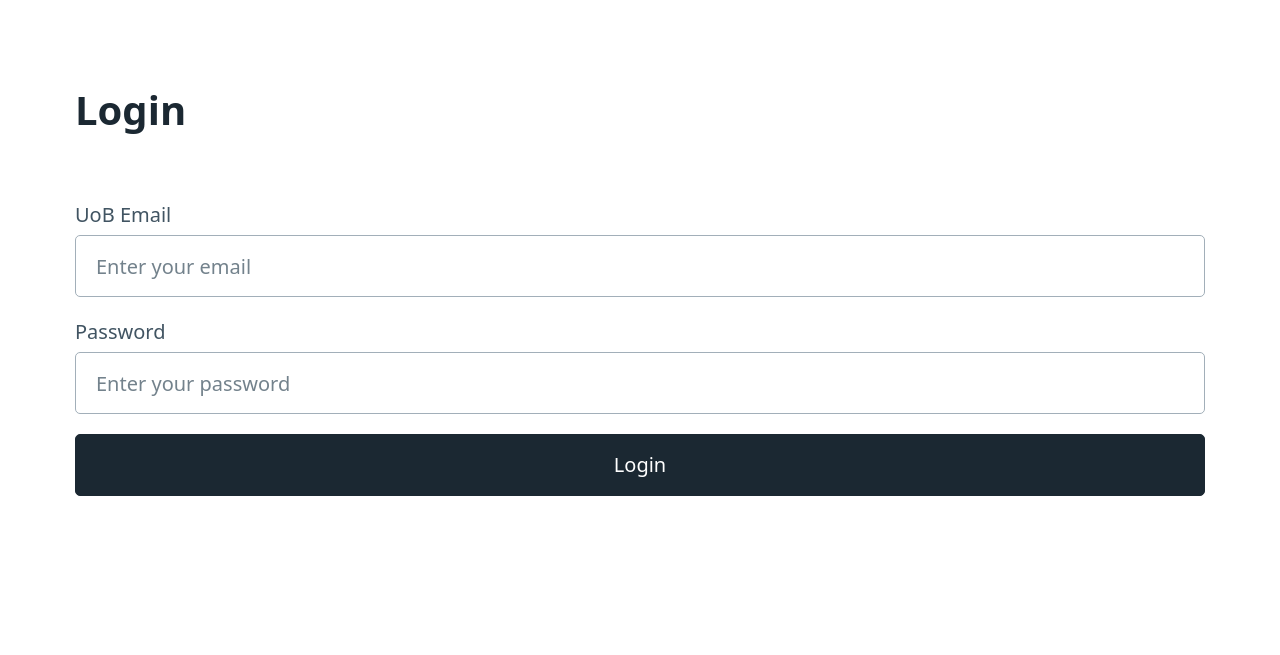
After one commit to SLooM04/itcs333-project, a PHP site: page /login.php in a window 1280 px wide. The commit adds this page. Shown: the top 655 px of the page. Run offline with PHP 8.4, Linux system fonts and the light colour scheme.

Commit message:
adding login php file with is form

```diff
--- /dev/null
+++ b/login.php
@@ -0,0 +1,46 @@
+
+<!DOCTYPE html>
+<html lang="en">
+<head>
+  <meta charset="UTF-8">
+  <meta name="viewport" content="width=device-width, initial-scale=1.0">
+  <title>Login</title>
+  <link rel="stylesheet" href="https://unpkg.com/@picocss/pico@1.5.7/css/pico.min.css">
+</head>
+<body>
+<?php
+    if (isset($_SESSION['login_error'])) {
+        echo "<p style='color: red;'>" . $_SESSION['login_error'] . "</p>";
+        unset($_SESSION['login_error']);
+    }
+    if (isset($_SESSION['registration_success'])) {
+        echo "<p style='color: green;'>" . $_SESSION['registration_success'] . "</p>";
+        unset($_SESSION['registration_success']);
+    }
+    ?>
+
+  <main class="container">
+    <section class="login-section">
+      <h1>Login</h1>
+      <form action = "login-process.php"method = "Post" id="login-form" class="login-form">
+        <!-- Email -->
+        <div class="form-group" id="email-container">
+          <label for="login-email">UoB Email</label>
+          <input type="email" id="login-email" name="email" placeholder="Enter your email" required>
+        </div>
+
+        <!-- Password -->
+        <div class="form-group" id="password-container">
+          <label for="login-password">Password</label>
+          <input type="password" id="login-password" name="password" placeholder="Enter your password" required>
+        </div>
+
+        <!-- Submit Button -->
+        <div id="submit-container">
+          <button type="submit" class="contrast">Login</button>
+        </div>
+      </form>
+    </section>
+  </main>
+</body>
+</html>
```
Also changed, not shown: register.php (+33 -0 lines).
